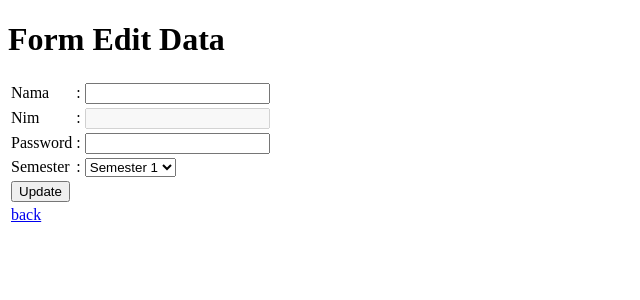
After one commit to egin10/belajar_web, a PHP site: page /edit_mhs.php?nim=1 in a window 1280 px wide. The commit adds this page. Shown: the top 300 px of the page, without its empty margins (0-640 px from the left). Run offline with PHP 8.4, Linux system fonts and the light colour scheme; data that the repository does not hold is empty.

Commit message:
add_rm:edit_mhs

```diff
--- /dev/null
+++ b/edit_mhs.php
@@ -0,0 +1,57 @@
+<?php
+include ('koneksi.php');
+
+$nim = $_GET['nim'];
+$query = mysql_query("SELECT * FROM data_mhs WHERE nim = '$nim'");
+$data = mysql_fetch_array($query);
+
+?>
+
+<!DOCTYPE html>
+<html>
+<head>
+	<title>Edit Data</title>
+</head>
+<body>
+	<h1>Form Edit Data</h1>
+	<table>
+	<form action="update.php" method="POST">
+		<tr>
+			<td>Nama</td>
+			<td>: <input type="text" name="nama" value="<?php echo $data['nama']; ?>"></td>
+		</tr>
+		<tr>
+			<td>Nim</td>
+			<td>: <input type="text" name="nim" disabled value="<?php echo $data['nim'] ?>"></td>
+		</tr>
+		<tr>
+			<td>Password</td>
+			<td>: <input type="text" name="password" value="<?php echo $data['password'] ?>"></td>
+		</tr>
+		<tr>
+			<td>Semester</td>
+			<td> :
+				<select name="semester">
+					<option value="Semester 1" <?php if( $data['semester'] == 'Semester 1' ){ echo "selected";} ?> >Semester 1</option>
+					<option value="Semester 2" <?php if( $data['semester'] == 'Semester 2' ){ echo "selected";} ?> >Semester 2</option>
+					<option value="Semester 3" <?php if( $data['semester'] == 'Semester 3' ){ echo "selected";} ?> >Semester 3</option>
+					<option value="Semester 4" <?php if( $data['semester'] == 'Semester 4' ){ echo "selected";} ?> >Semester 4</option>
+					<option value="Semester 5" <?php if( $data['semester'] == 'Semester 5' ){ echo "selected";} ?> >Semester 5</option>
+					<option value="Semester 6" <?php if( $data['semester'] == 'Semester 6' ){ echo "selected";} ?> >Semester 6</option>
+				</select>
+			</td>
+		</tr>
+		<tr>
+			<td>
+				<input type="submit" name="submit" value="Update">
+			</td>
+		</tr>
+		<tr>
+			<td>
+				<a href="data_mhs.php">back</a>
+			</td>
+		</tr>
+	</form>
+	</table>
+</body>
+</html>
```
Also changed, not shown: data_mhs.php (+19 -6 lines).
